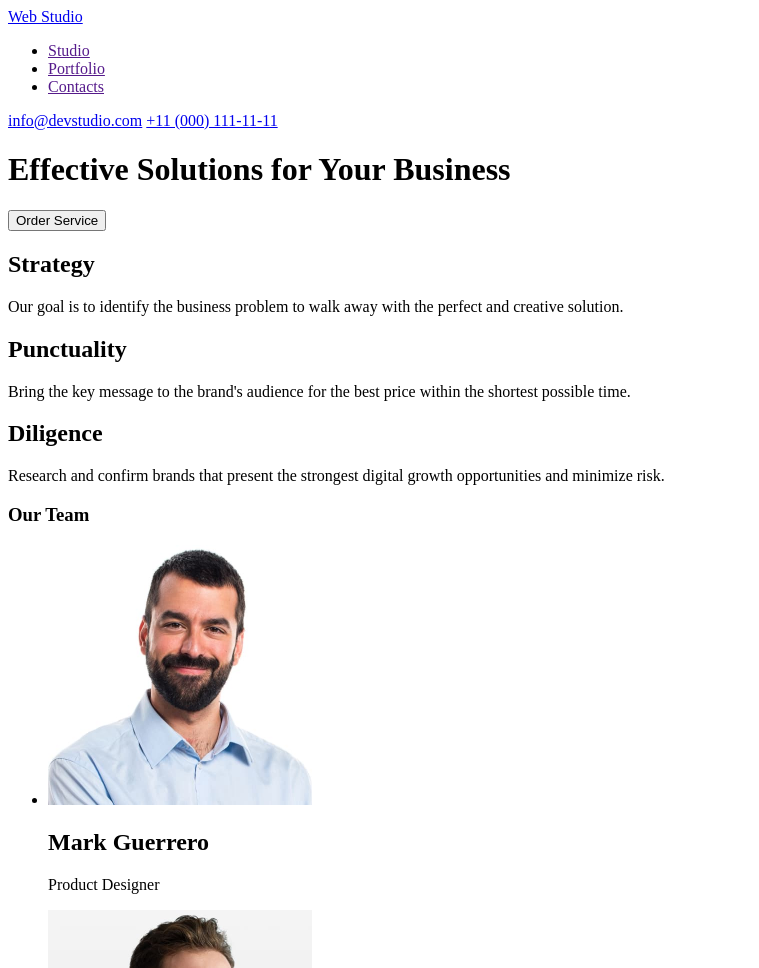
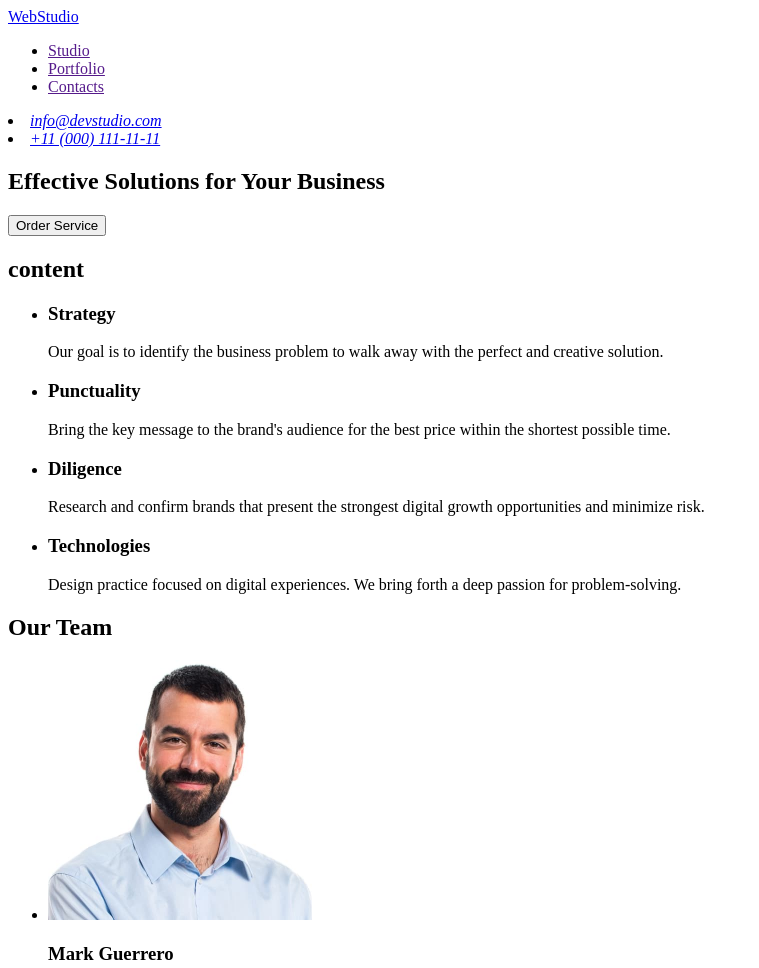
Before and after one commit to RuDa0211/goit-markup-hw-01, a plain HTML site: page index.html in a window 1280 px wide. Shown: the top 968 px of the page, without its empty margins (0-759 px from the left). Drawn offline with Linux system fonts and the light colour scheme.

Commit message:
add index file

```diff
--- a/index.html
+++ b/index.html
@@ -7,10 +7,7 @@
   </head>
   <body>
     <header>
-      <a
-        href="https://www.figma.com/design/wuEpGhwCepGCOUw7mZFRac/Web-Studio-(Version-5.0)?node-id=297080-7247&t=hjNJZBQsAtps721k-4"
-        >Web Studio
-      </a>
+      <a href="./index.html">WebStudio </a>
       <nav>
         <ul>
           <li>
@@ -24,28 +21,55 @@
           </li>
         </ul>
       </nav>
+      <address>
+        <li>
           <a href="mailto:info@devstudio.com">info@devstudio.com</a>
+        </li>
+        <li>
           <a href="tel+110001111111">+11 (000) 111-11-11</a>
+        </li>
+      </address>
     </header>
     <main>
+      <section>
         <h1>Effective Solutions for Your Business</h1>
         <button type="button">Order Service</button>
-      <h2>Strategy</h2>
+      </section>
+      <section>
+        <h2>content</h2>
+        <ul>
+          <li>
+            <h3>Strategy</h3>
             <p>
               Our goal is to identify the business problem to walk away with the
               perfect and creative solution.
             </p>
-      <h2>Punctuality</h2>
+          </li>
+          <li>
+            <h3>Punctuality</h3>
             <p>
-        Bring the key message to the brand's audience for the best price within
-        the shortest possible time.
+              Bring the key message to the brand's audience for the best price
+              within the shortest possible time.
             </p>
-      <h2>Diligence</h2>
+          </li>
+          <li>
+            <h3>Diligence</h3>
             <p>
-        Research and confirm brands that present the strongest digital growth
-        opportunities and minimize risk.
+              Research and confirm brands that present the strongest digital
+              growth opportunities and minimize risk.
             </p>
-      <h3>Our Team</h3>
+          </li>
+          <li>
+            <h3>Technologies</h3>
+            <p>
+              Design practice focused on digital experiences. We bring forth a
+              deep passion for problem-solving.
+            </p>
+          </li>
+        </ul>
+      </section>
+      <section>
+        <h2>Our Team</h2>
         <ul>
           <li>
             <img
@@ -54,7 +78,7 @@
               width="264"
               height="260"
             />
-          <h2>Mark Guerrero</h2>
+            <h3>Mark Guerrero</h3>
             <p>Product Designer</p>
           </li>
           <li>
@@ -64,7 +88,7 @@
               width="264"
               height="260"
             />
-          <h2>Tom Ford</h2>
+            <h3>Tom Ford</h3>
             <p>Frontend Developer</p>
           </li>
           <li>
@@ -74,7 +98,7 @@
               width="264"
               height="260"
             />
-          <h2>Camila Garcia</h2>
+            <h3>Camila Garcia</h3>
             <p>Marketing</p>
           </li>
           <li>
@@ -84,16 +108,14 @@
               width="264"
               height="260"
             />
-          <h2>Daniel Wilson</h2>
+            <h3>Daniel Wilson</h3>
             <p>UI Designer</p>
           </li>
         </ul>
+      </section>
     </main>
     <footer>
-      <a
-        href="https://www.figma.com/design/wuEpGhwCepGCOUw7mZFRac/Web-Studio-(Version-5.0)?node-id=297080-7247&t=hjNJZBQsAtps721k-4"
-        >Web Studio
-      </a>
+      <a href="/index.html">WebStudio </a>
       <p>
         Increase the flow of customers and sales for your business with digital
         marketing & growth solutions.
```
Lines whose indentation alone changed are shown as unchanged.
